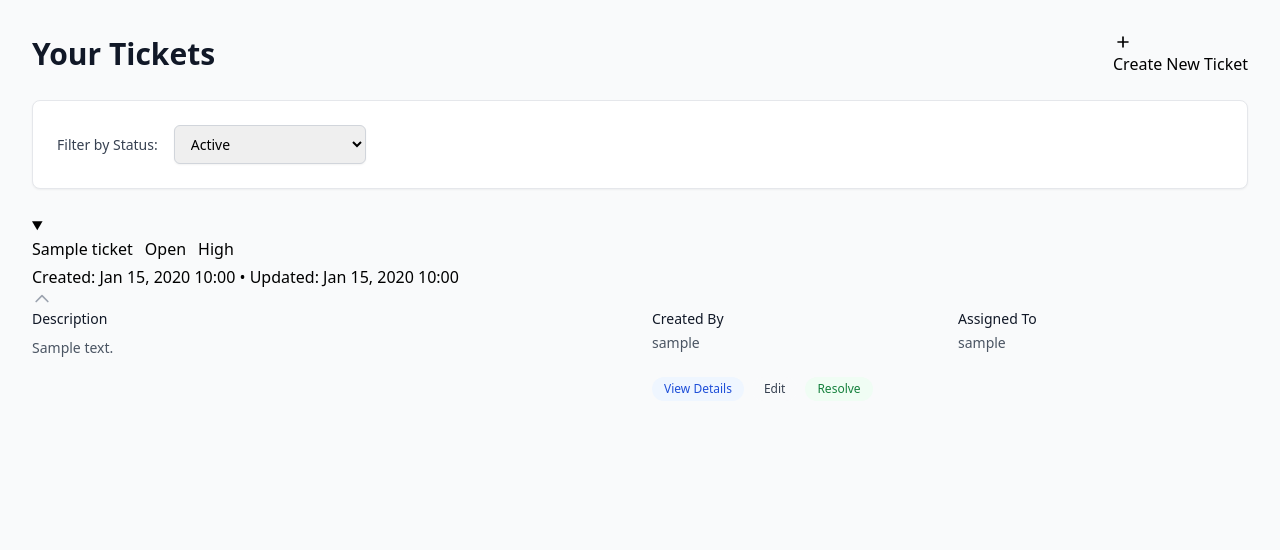
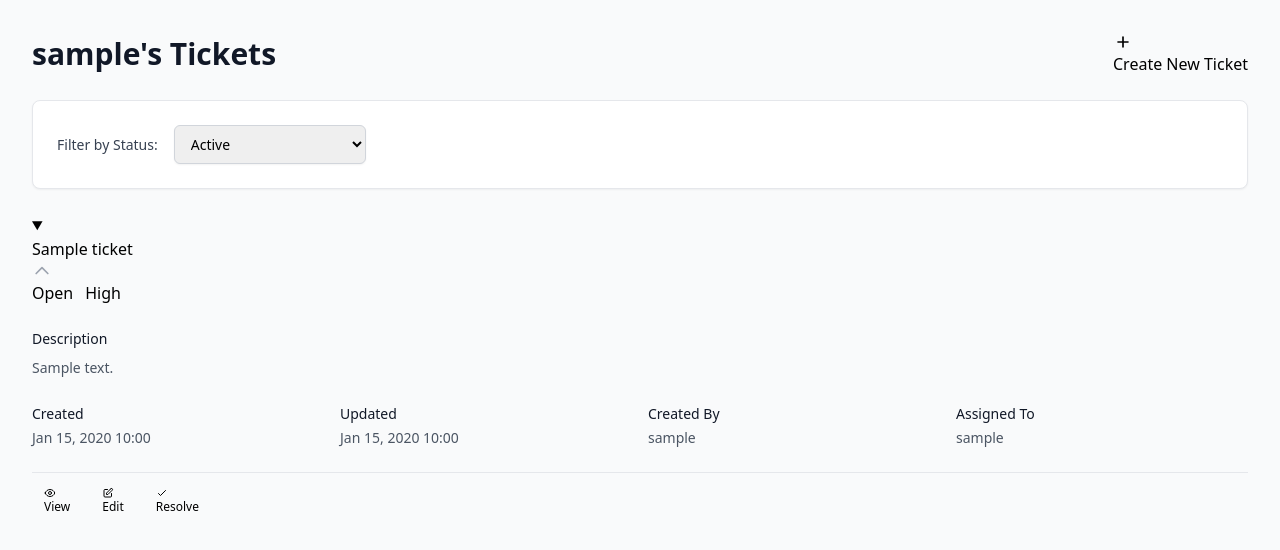
Before and after one commit to Nolapete/makeitexist, a Django app: page /tickets/ in a window 1280 px wide, after a click that opens the changed part. Shown: the top 550 px of the page. Run offline with Django 5.2, Linux system fonts and the light colour scheme; a user stored in the database is signed in; tables that the repository leaves empty hold one stand-in row (values such as "Sample post"); style sheets or scripts are compiled from the project's sources; parts of the project's set-up code (start-up, migrations or seed data) failed here and were passed over; some libraries are stand-ins or nearby versions.

Commit message:
refactor: Simplify ticket list UI and improve form handling
Co-authored-by: aider (anthropic/claude-sonnet-4-20250514) <aider@aider.chat>

```diff
--- a/tickets/static/tickets/css/tailwind.css
+++ b/tickets/static/tickets/css/tailwind.css
@@ -57,18 +57,18 @@
   }
 
   .btn-primary {
-    @apply inline-flex items-center px-4 py-2 border border-transparent text-sm font-medium rounded-md shadow-sm text-white bg-blue-600 hover:bg-blue-700 focus:outline-none focus:ring-2 focus:ring-offset-2 focus:ring-blue-500 transition-colors duration-150;
+    @apply inline-flex items-center justify-center px-4 py-2 border border-transparent text-sm font-medium rounded-lg shadow-sm text-white bg-blue-600 hover:bg-blue-700 focus:outline-none focus:ring-2 focus:ring-offset-2 focus:ring-blue-500 transition-all duration-200 hover:shadow-md;
   }
 
   .btn-secondary {
-    @apply inline-flex items-center px-4 py-2 border border-gray-300 text-sm font-medium rounded-md shadow-sm text-gray-700 bg-white hover:bg-gray-50 focus:outline-none focus:ring-2 focus:ring-offset-2 focus:ring-blue-500 transition-colors duration-150;
+    @apply inline-flex items-center justify-center px-4 py-2 border border-gray-300 text-sm font-medium rounded-lg shadow-sm text-gray-700 bg-white hover:bg-gray-50 focus:outline-none focus:ring-2 focus:ring-offset-2 focus:ring-blue-500 transition-all duration-200 hover:shadow-md;
   }
 
   .btn-success {
-    @apply inline-flex items-center px-4 py-2 border border-transparent text-sm font-medium rounded-md shadow-sm text-white bg-green-600 hover:bg-green-700 focus:outline-none focus:ring-2 focus:ring-offset-2 focus:ring-green-500 transition-colors duration-150;
+    @apply inline-flex items-center justify-center px-4 py-2 border border-transparent text-sm font-medium rounded-lg shadow-sm text-white bg-green-600 hover:bg-green-700 focus:outline-none focus:ring-2 focus:ring-offset-2 focus:ring-green-500 transition-all duration-200 hover:shadow-md;
   }
 
   .btn-warning {
-    @apply inline-flex items-center px-4 py-2 border border-transparent text-sm font-medium rounded-md shadow-sm text-white bg-yellow-600 hover:bg-yellow-700 focus:outline-none focus:ring-2 focus:ring-offset-2 focus:ring-yellow-500 transition-colors duration-150;
+    @apply inline-flex items-center justify-center px-4 py-2 border border-transparent text-sm font-medium rounded-lg shadow-sm text-white bg-yellow-600 hover:bg-yellow-700 focus:outline-none focus:ring-2 focus:ring-offset-2 focus:ring-yellow-500 transition-all duration-200 hover:shadow-md;
   }
 }
--- a/tickets/templates/tickets/ticket_list.html
+++ b/tickets/templates/tickets/ticket_list.html
@@ -7,7 +7,7 @@
 <div class="space-y-6">
     <!-- Header -->
     <div class="flex items-center justify-between">
-        <h1 class="text-3xl font-bold text-gray-900">Your Tickets</h1>
+        <h1 class="text-3xl font-bold text-gray-900">{{ request.user.username }}'s Tickets</h1>
         <a href="{% url 'create_ticket' %}" class="btn-primary">
             <svg class="w-5 h-5 mr-2" fill="none" stroke="currentColor" viewBox="0 0 24 24">
                 <path stroke-linecap="round" stroke-linejoin="round" stroke-width="2" d="M12 6v6m0 0v6m0-6h6m-6 0H6"></path>
--- a/tickets/templates/tickets/ticket_list_partial.html
+++ b/tickets/templates/tickets/ticket_list_partial.html
@@ -4,22 +4,9 @@
             <details class="group">
                 <summary class="ticket-summary">
                     <div class="flex-1">
-                        <div class="flex items-center space-x-3">
                         <a href="{% url 'ticket_detail' ticket.pk %}" class="ticket-title">
                             {{ ticket.title }}
                         </a>
-                            <span class="status-badge status-{{ ticket.status }}">
-                                {{ ticket.get_status_display }}
-                            </span>
-                            <span class="status-badge priority-{{ ticket.priority }}">
-                                {{ ticket.get_priority_display }}
-                            </span>
-                        </div>
-                        <div class="ticket-meta mt-1">
-                            <span>Created: {{ ticket.created_at|date:"M d, Y H:i" }}</span>
-                            <span>•</span>
-                            <span>Updated: {{ ticket.updated_at|date:"M d, Y H:i" }}</span>
-                        </div>
                     </div>
                     <div class="flex items-center">
                         <svg class="w-5 h-5 text-gray-400 group-open:rotate-180 transition-transform duration-200"
@@ -30,25 +17,42 @@
                 </summary>
 
                 <div class="ticket-content">
-                    <div class="grid grid-cols-1 md:grid-cols-2 gap-6">
-                        <div class="space-y-4">
+                    <div class="space-y-6">
+                        <!-- Status and Priority Badges -->
+                        <div class="flex items-center space-x-3">
+                            <span class="status-badge status-{{ ticket.status }}">
+                                {{ ticket.get_status_display }}
+                            </span>
+                            <span class="status-badge priority-{{ ticket.priority }}">
+                                {{ ticket.get_priority_display }}
+                            </span>
+                        </div>
+
+                        <!-- Description -->
                         <div>
                             <h4 class="text-sm font-medium text-gray-900 mb-2">Description</h4>
                             <p class="text-sm text-gray-600 leading-relaxed">
                                 {{ ticket.description|truncatewords:30 }}
                             </p>
                         </div>
-                        </div>
 
-                        <div class="space-y-4">
-                            <div class="grid grid-cols-2 gap-4">
+                        <!-- Metadata -->
+                        <div class="grid grid-cols-2 md:grid-cols-4 gap-4 text-sm">
                             <div>
-                                    <h4 class="text-sm font-medium text-gray-900 mb-1">Created By</h4>
-                                    <p class="text-sm text-gray-600">{{ ticket.created_by.username }}</p>
+                                <h4 class="font-medium text-gray-900 mb-1">Created</h4>
+                                <p class="text-gray-600">{{ ticket.created_at|date:"M d, Y H:i" }}</p>
                             </div>
                             <div>
-                                    <h4 class="text-sm font-medium text-gray-900 mb-1">Assigned To</h4>
-                                    <p class="text-sm text-gray-600">
+                                <h4 class="font-medium text-gray-900 mb-1">Updated</h4>
+                                <p class="text-gray-600">{{ ticket.updated_at|date:"M d, Y H:i" }}</p>
+                            </div>
+                            <div>
+                                <h4 class="font-medium text-gray-900 mb-1">Created By</h4>
+                                <p class="text-gray-600">{{ ticket.created_by.username }}</p>
+                            </div>
+                            <div>
+                                <h4 class="font-medium text-gray-900 mb-1">Assigned To</h4>
+                                <p class="text-gray-600">
                                     {% if ticket.assigned_to %}
                                         {{ ticket.assigned_to.username }}
                                     {% else %}
@@ -58,23 +62,31 @@
                             </div>
                         </div>
 
-                            <div class="flex space-x-2 pt-2">
-                                <a href="{% url 'ticket_detail' ticket.pk %}"
-                                   class="text-xs px-3 py-1 bg-blue-50 text-blue-700 rounded-full hover:bg-blue-100 transition-colors duration-150">
-                                    View Details
+                        <!-- Actions -->
+                        <div class="flex flex-wrap gap-2 pt-2 border-t border-gray-200">
+                            <a href="{% url 'ticket_detail' ticket.pk %}" class="btn-secondary text-xs px-3 py-1.5">
+                                <svg class="w-3 h-3 mr-1" fill="none" stroke="currentColor" viewBox="0 0 24 24">
+                                    <path stroke-linecap="round" stroke-linejoin="round" stroke-width="2" d="M15 12a3 3 0 11-6 0 3 3 0 016 0z"></path>
+                                    <path stroke-linecap="round" stroke-linejoin="round" stroke-width="2" d="M2.458 12C3.732 7.943 7.523 5 12 5c4.478 0 8.268 2.943 9.542 7-1.274 4.057-5.064 7-9.542 7-4.477 0-8.268-2.943-9.542-7z"></path>
+                                </svg>
+                                View
                             </a>
-                                <a href="{% url 'update_ticket' ticket.pk %}"
-                                   class="text-xs px-3 py-1 bg-gray-50 text-gray-700 rounded-full hover:bg-gray-100 transition-colors duration-150">
+                            <a href="{% url 'update_ticket' ticket.pk %}" class="btn-secondary text-xs px-3 py-1.5">
+                                <svg class="w-3 h-3 mr-1" fill="none" stroke="currentColor" viewBox="0 0 24 24">
+                                    <path stroke-linecap="round" stroke-linejoin="round" stroke-width="2" d="M11 5H6a2 2 0 00-2 2v11a2 2 0 002 2h11a2 2 0 002-2v-5m-1.414-9.414a2 2 0 112.828 2.828L11.828 15H9v-2.828l8.586-8.586z"></path>
+                                </svg>
                                 Edit
                             </a>
                             {% if ticket.status != 'resolved' and ticket.status != 'closed' %}
                                 <a href="{% url 'resolve_ticket' ticket.pk %}"
-                                       class="text-xs px-3 py-1 bg-green-50 text-green-700 rounded-full hover:bg-green-100 transition-colors duration-150"
+                                   class="btn-success text-xs px-3 py-1.5"
                                    onclick="return confirm('Are you sure you want to resolve this ticket?')">
+                                    <svg class="w-3 h-3 mr-1" fill="none" stroke="currentColor" viewBox="0 0 24 24">
+                                        <path stroke-linecap="round" stroke-linejoin="round" stroke-width="2" d="M5 13l4 4L19 7"></path>
+                                    </svg>
                                     Resolve
                                 </a>
                             {% endif %}
-                            </div>
                         </div>
                     </div>
                 </div>
--- a/tickets/views.py
+++ b/tickets/views.py
@@ -3,7 +3,7 @@
 from django.shortcuts import render, redirect, get_object_or_404
 from django.contrib.auth.decorators import login_required
 from .models import Ticket
-from .forms import TicketForm
+from .forms import TicketForm, TicketUpdateForm
 
 
 @login_required
@@ -63,12 +63,12 @@ def ticket_detail(request, pk):
 def update_ticket(request, pk):
     ticket = get_object_or_404(Ticket, pk=pk, created_by=request.user)
     if request.method == "POST":
-        form = TicketForm(request.POST, instance=ticket)
+        form = TicketUpdateForm(request.POST, instance=ticket)
         if form.is_valid():
             form.save()
             return redirect("ticket_detail", pk=ticket.pk)
     else:
-        form = TicketForm(instance=ticket)
+        form = TicketUpdateForm(instance=ticket)
     return render(request, "tickets/update_ticket.html", {"form": form, "ticket": ticket})
 
 
```
Also changed, not shown: tickets/forms.py (+20 -0 lines), tickets/templates/tickets/create_ticket.html (+5 -14 lines). Lines whose indentation alone changed are shown as unchanged.
